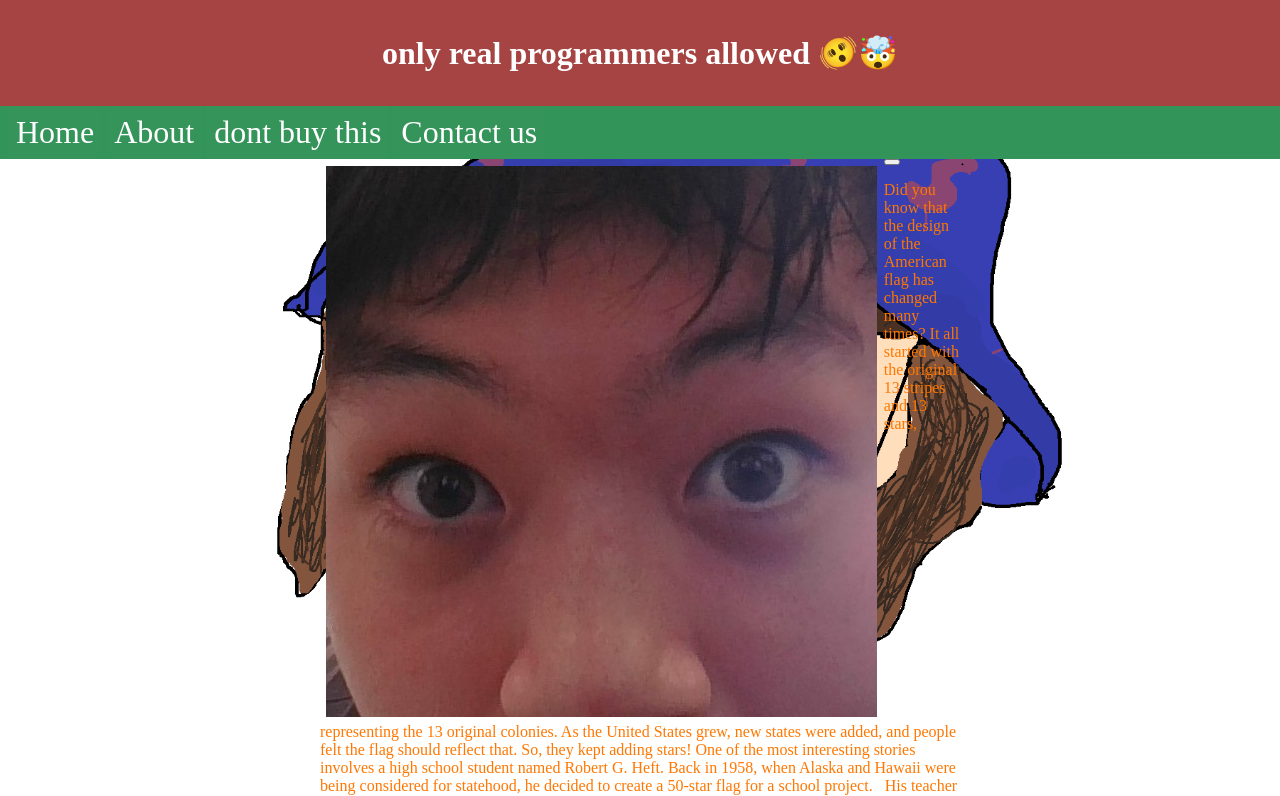
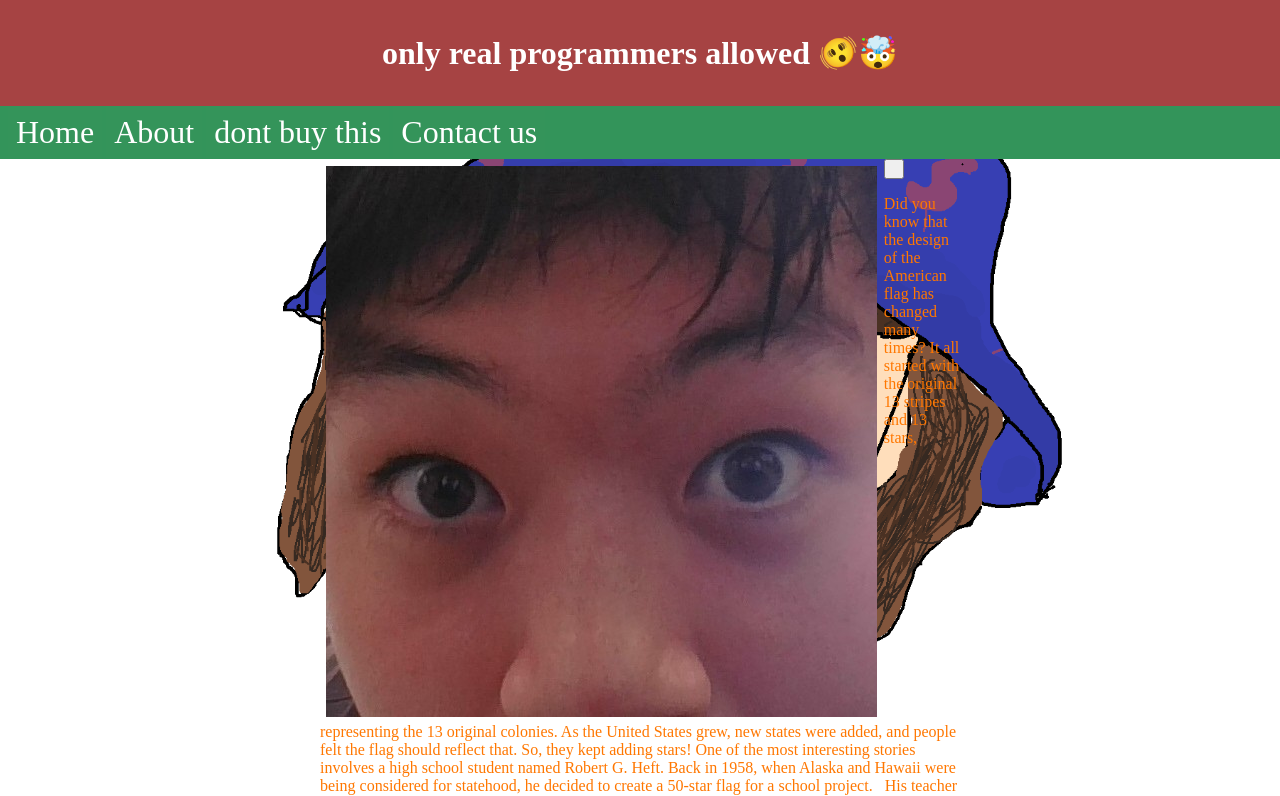
Before and after one commit to LucOzD/coding, a plain HTML site: page index.html in a window 1280 px wide. Shown: the top 796 px of the page. Drawn offline with Linux system fonts and the light colour scheme; a web font is replaced by a local one.

Commit message:
fancy button??!!

```diff
--- a/index.html
+++ b/index.html
@@ -48,7 +48,7 @@
 </div>
 
             </div>
-            <button onclick = "changeText()"></button>
+            <button onclick = "changeText()" class = "button"></button>
             <img class = "nezh" src = "jerry.jpg" alt="trust its jerry">
             <p>Did you know that the design of the American flag has changed many times? It all started with the original 13 stripes and 13 stars, representing the 13 original colonies.
                 As the United States grew, new states were added, and people felt the flag should reflect that. So, they kept adding stars!
```
